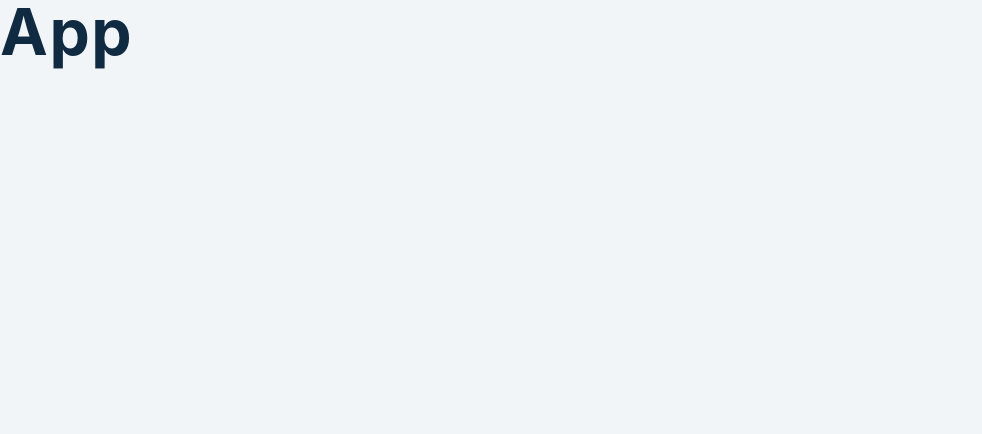
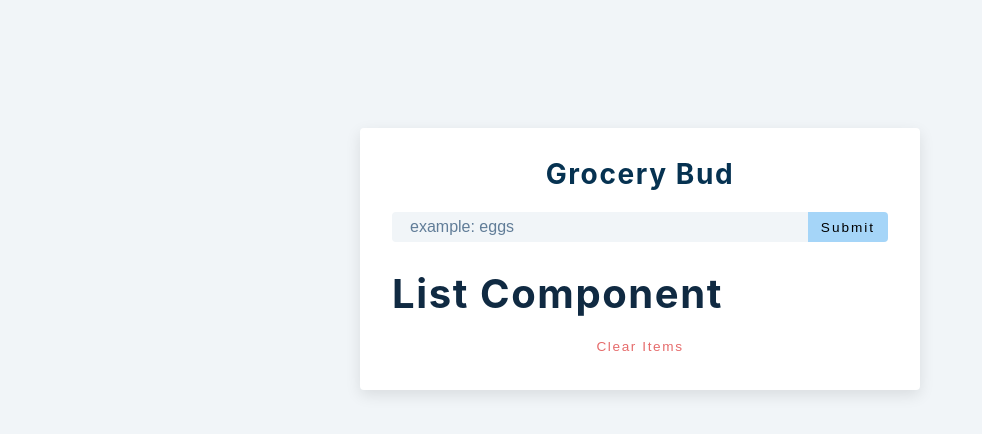
Before and after one commit to omar-zeineddine/react-mini-projects, a React (Vite) app: page / in a window 1280 px wide. Shown: the top 434 px of the page, without its empty margins (0-982 px from the left). Built offline with nearby package versions, Linux system fonts and the light colour scheme.

Commit message:
feat - add basic component structure

```diff
--- a/src/App.jsx
+++ b/src/App.jsx
@@ -1,8 +1,48 @@
+import { useState } from "react";
+import Alert from "./Alert";
+import List from "./List";
+
 function App() {
+  const [name, setName] = useState("");
+  const [list, setList] = useState([]);
+  const [isEditing, setIsEditing] = useState(false);
+  const [editId, setEditId] = useState(null);
+  const [alert, setAlert] = useState({
+    show: false,
+    msg: "",
+    type: "",
+  });
+
+  const handleSubmit = (e) => {
+    e.preventDefault();
+    console.log("log");
+  };
+
   return (
-    <div>
-      <h1>App</h1>
-    </div>
+    <section className="section-center">
+      <form className="grocery-form" onSubmit={handleSubmit}>
+        {alert.show ? <Alert /> : null}
+        <h3>Grocery Bud</h3>
+        <div className="form-control">
+          <input
+            type="text"
+            name=""
+            id=""
+            className="grocery"
+            placeholder="example: eggs"
+            value={name}
+            onChange={(e) => setName(e.target.value)}
+          />
+          <button type="submit" className="submit-btn">
+            {isEditing ? "edit" : "submit"}
+          </button>
+        </div>
+      </form>
+      <div className="grocery-container">
+        <List />
+        <button className="clear-btn">clear items</button>
+      </div>
+    </section>
   );
 }
 
--- a/src/List.jsx
+++ b/src/List.jsx
@@ -1,4 +1,4 @@
-import { FaEdit, FaTrash } from "react-icons/fa";
+// import { FaEdit, FaTrash } from "react-icons/fa";
 
 const List = () => {
   return <h2>list component</h2>;
```
